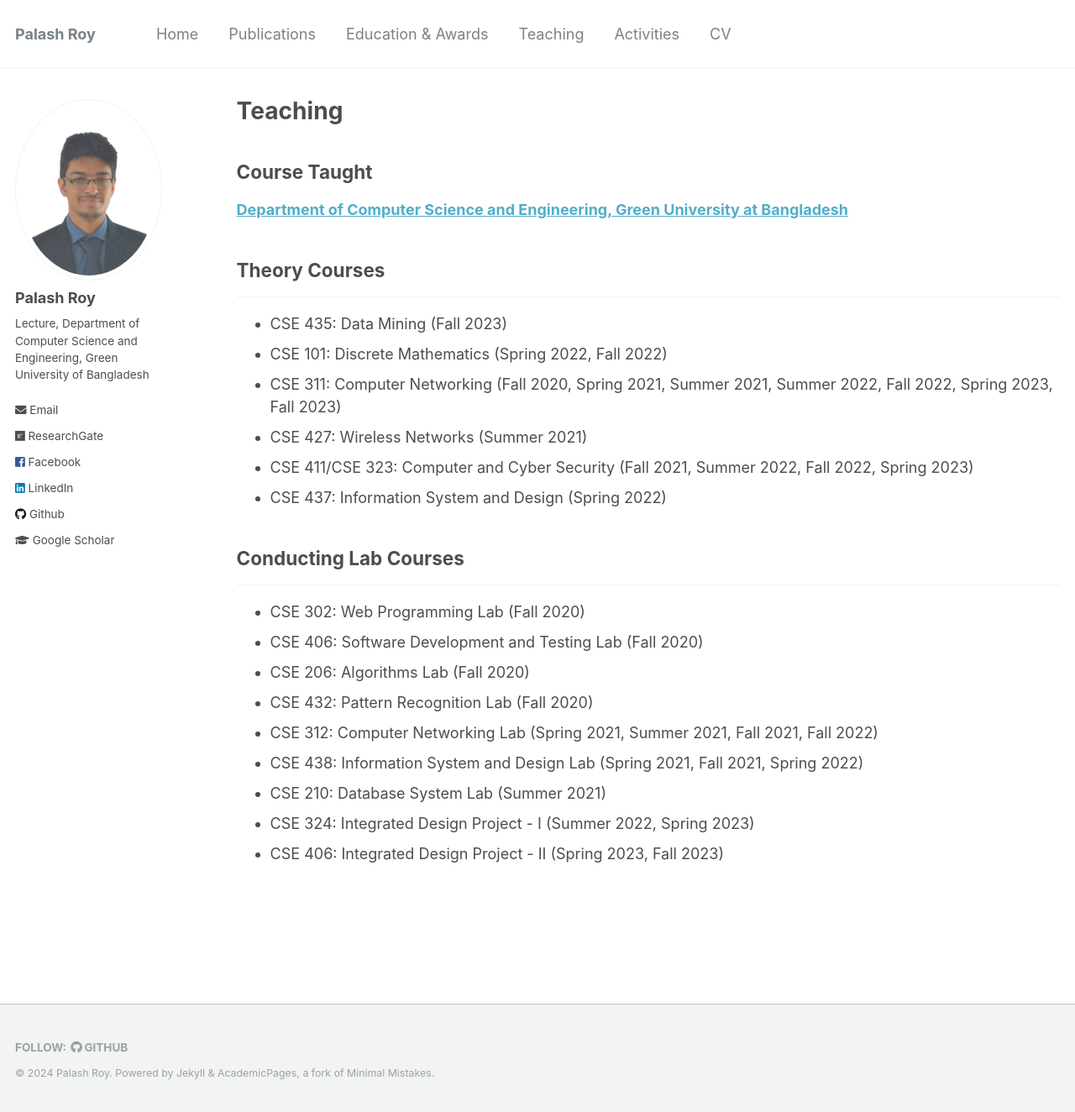
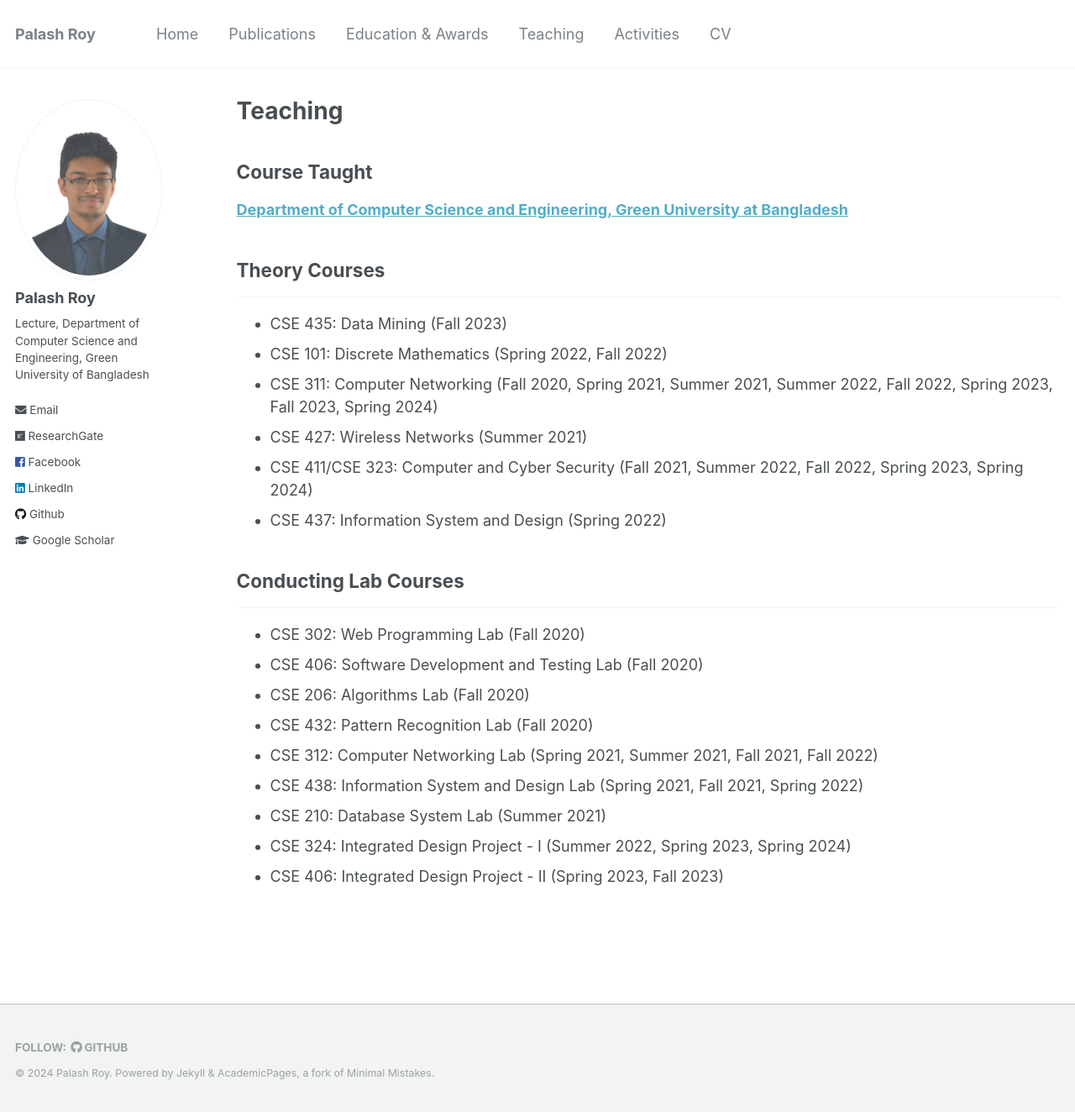
Before and after one commit to PalashRoy975/PalashRoy975.github.io, a Jekyll site: the page built from _pages/teaching.md, in a window 1280 px wide and 1324 px high. Shown: the whole window at 84% size. Built offline with Jekyll 4.4.1, drawn with Linux system fonts in a browser that asks for light colours.

Commit message:
Update teaching.md

```diff
--- a/_pages/teaching.md
+++ b/_pages/teaching.md
@@ -13,9 +13,9 @@ author_profile: true
 -----------
 * CSE 435: Data Mining (Fall 2023)
 * CSE 101: Discrete Mathematics (Spring 2022, Fall 2022)
-* CSE 311: Computer Networking (Fall 2020, Spring 2021, Summer 2021, Summer 2022, Fall 2022, Spring 2023, Fall 2023)
+* CSE 311: Computer Networking (Fall 2020, Spring 2021, Summer 2021, Summer 2022, Fall 2022, Spring 2023, Fall 2023, Spring 2024)
 * CSE 427: Wireless Networks (Summer 2021)
-* CSE 411/CSE 323: Computer and Cyber Security (Fall 2021, Summer 2022, Fall 2022, Spring 2023)
+* CSE 411/CSE 323: Computer and Cyber Security (Fall 2021, Summer 2022, Fall 2022, Spring 2023, Spring 2024)
 * CSE 437: Information System and Design (Spring 2022)
 
 
@@ -28,7 +28,7 @@ author_profile: true
 * CSE 312: Computer Networking Lab (Spring 2021, Summer 2021, Fall 2021, Fall 2022)
 * CSE 438: Information System and Design Lab (Spring 2021, Fall 2021, Spring 2022)
 * CSE 210: Database System Lab (Summer 2021)
-* CSE 324: Integrated Design Project - I (Summer 2022, Spring 2023)
+* CSE 324: Integrated Design Project - I (Summer 2022, Spring 2023, Spring 2024)
 * CSE 406: Integrated Design Project - II (Spring 2023, Fall 2023)
 
 <br/>
```
